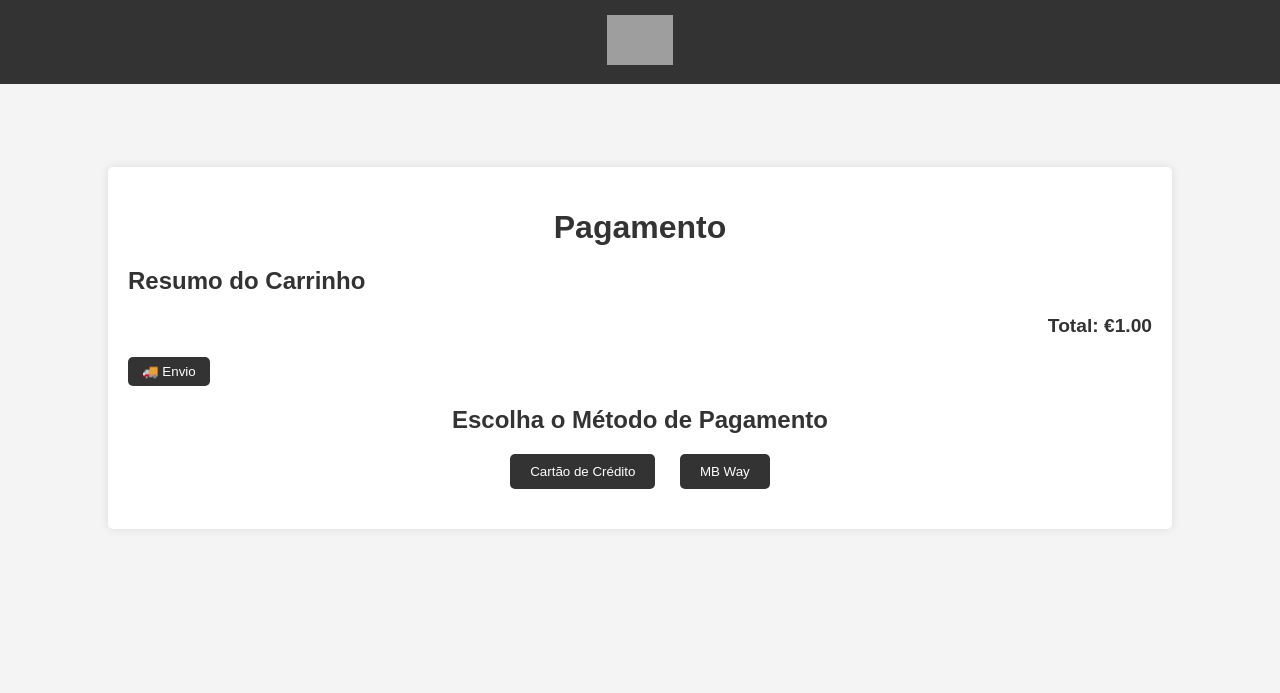
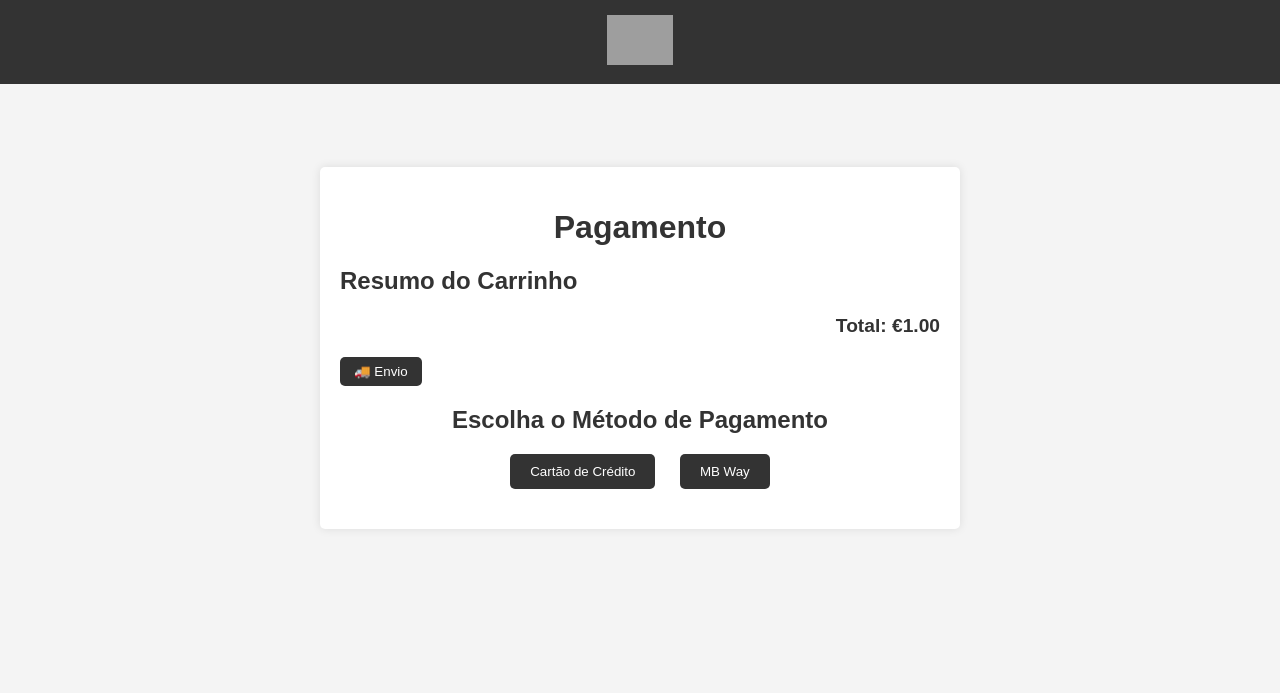
Before and after one commit to xibanga/pap, a PHP site: page /PAP/produtos/pagamento.php in a window 1280 px wide. Shown: the top 693 px of the page. Run offline with PHP 8.4, Linux system fonts and the light colour scheme; the visitor is signed in with stand-in values (Sample User, id 1); data that the repository does not hold is empty; grey boxes are pictures that could not be loaded.

Commit message:
pagamento.php

```diff
--- a/produtos/pagamento.css
+++ b/produtos/pagamento.css
@@ -23,7 +23,7 @@ header .logo img {
 }
 
 main {
-    width: 80%;
+    width: min(95%, 600px);
     margin: auto;
     padding: 20px;
     background: white;
--- a/produtos/pagamento.php
+++ b/produtos/pagamento.php
@@ -79,8 +79,10 @@ $total += $envio;
             <ul>
                 <?php foreach ($produtos as $produto): ?>
                     <li>
-                        <img src="../imagens/<?php echo $produto['imagem']; ?>" alt="<?php echo $produto['nome']; ?>" width="50">
-                        <span><?php echo $produto['nome']; ?></span>
+                        <div style="display: flex; align-items: center">
+                            <img src="../imagens/<?php echo $produto['categoria']; ?>/preta/frente.png" alt="<?php echo $produto['nome']; ?>" width="50">
+                            <span><?php echo $produto['nome']; ?></span>
+                        </div>
                         <span>Quantidade: <?php echo $produto['quantidade']; ?></span>
                         <span>€<?php echo number_format($produto['preco'] * $produto['quantidade'], 2); ?></span>
                     </li>
```
